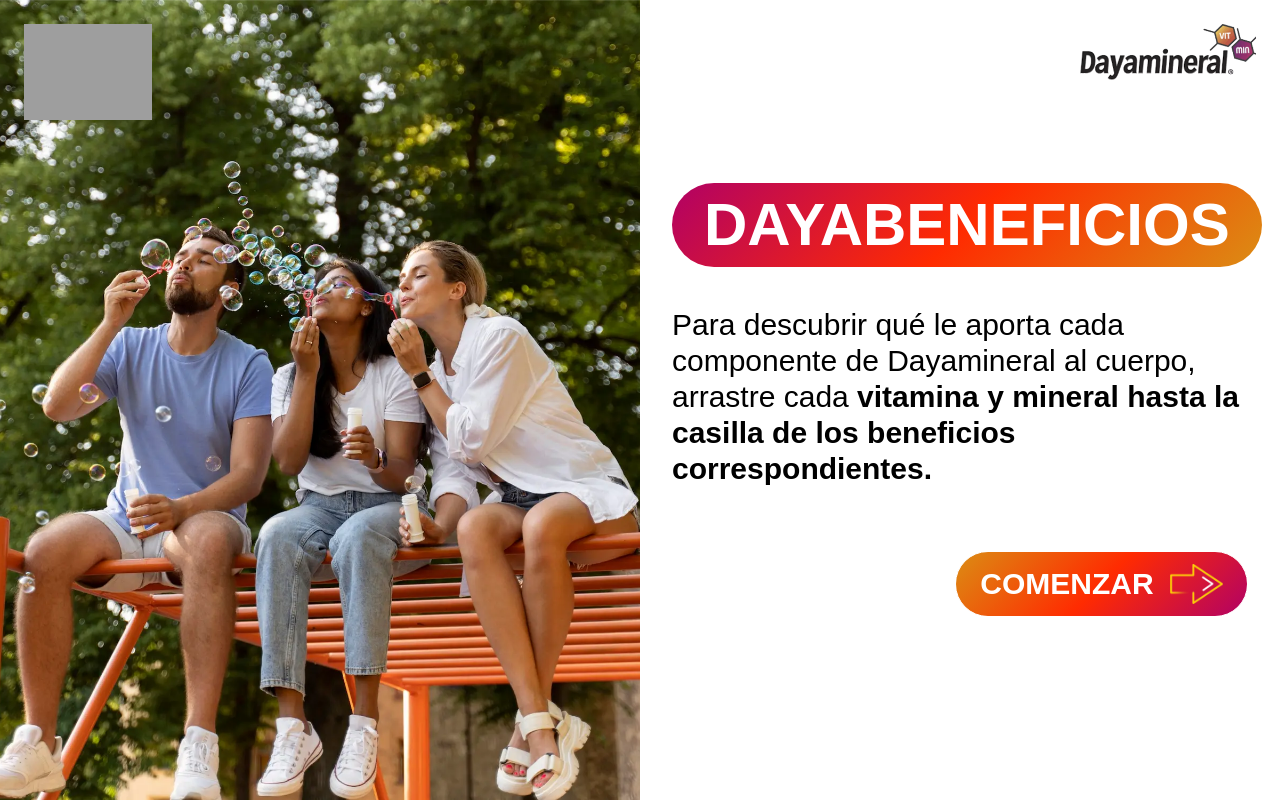
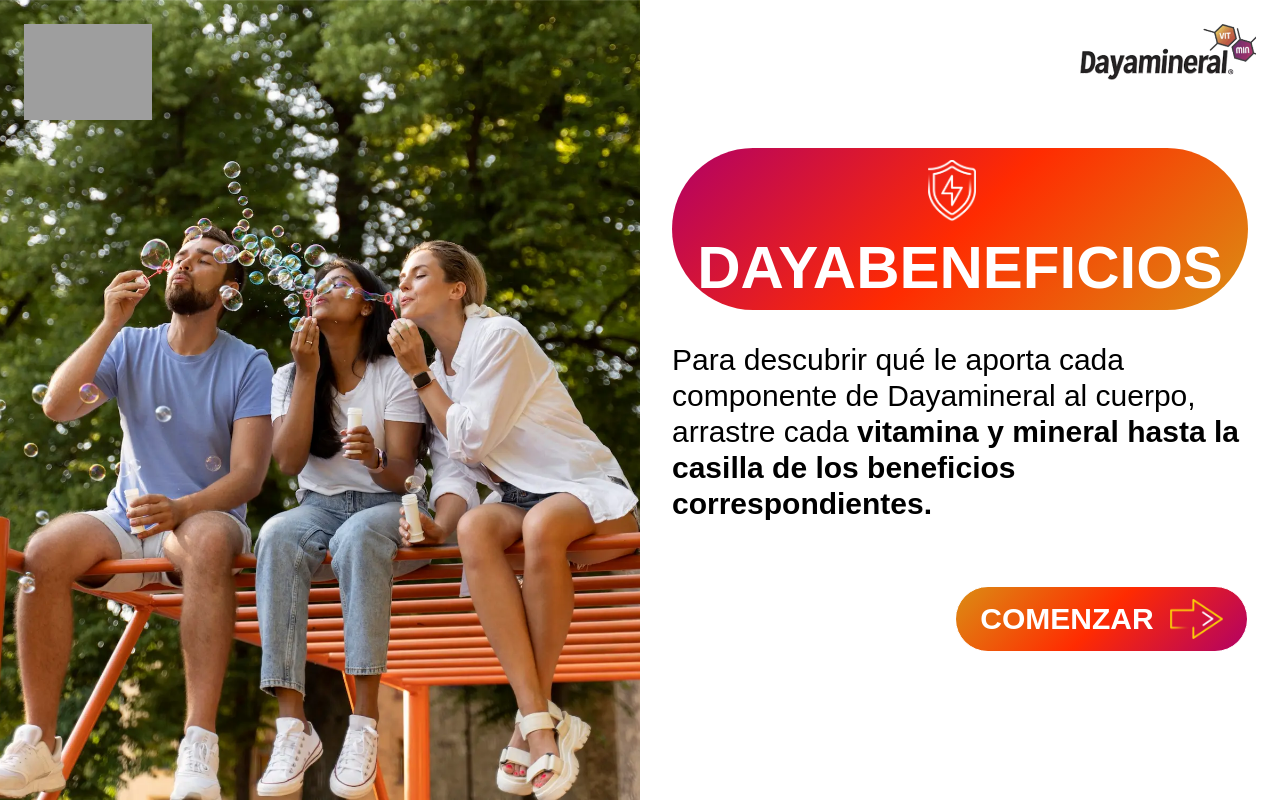
Before and after one commit to TDanyStark/dayabeneficios, an Astro site: page / in a window 1280 px wide. Built offline with nearby package versions, Linux system fonts and the light colour scheme; Astro itself is replaced by a stand-in of ours; grey boxes are pictures that could not be loaded; a web font is replaced by a local one.

Commit message:
feat: add new images for homepage and update layout with logo integration

```diff
--- a/src/pages/index.astro
+++ b/src/pages/index.astro
@@ -5,15 +5,11 @@
 ---
 
 <Layout>
-  <div
-    class="min-h-screen flex flex-col relative"
-  >
+  <div class="min-h-screen flex flex-col relative">
     <div class="absolute top-0 left-0 right-0 z-10">
       <Header />
     </div>
-    <main
-      class="w-full flex-1 flex flex-col lg:flex-row"
-    >
+    <main class="w-full flex-1 flex flex-col lg:flex-row">
       <div class="lg:block lg:w-1/2 lg:min-h-screen">
         <img
           class="w-full h-full object-cover"
@@ -21,14 +17,29 @@
           alt="Imagen Principal"
         />
       </div>
-      <div class="w-7xl mx-auto max-w-full p-4 md:p-6 flex-1 flex items-center justify-end lg:w-1/2 lg:mx-0 lg:justify-center lg:min-h-screen">
+      <div
+        class="w-7xl mx-auto max-w-full p-4 md:p-6 flex-1 flex items-center justify-end lg:w-1/2 lg:mx-0 lg:justify-center lg:min-h-screen bg-radial-(circle at 50% 50%, rgba(255, 255, 255, 0.8) 0%, rgba(255, 255, 255, 0.6) 100%)"
+      >
         <div class="w-full lg:max-w-xl">
-          <h1 class="text-4xl md:text-6xl font-bold text-white mb-2 py-3 px-8 bg-linear-(--gradient-button) inline-block rounded-full">
-            DAYABENEFICIOS
-          </h1>
+          <div class="flex items-center gap-4 flex-col mb-6 bg-linear-(--gradient-button) rounded-full py-3 px-8 ">
+            <img
+              src={`${URL_BASE}/images/dayapoint.webp`}
+              alt="Logo Datapoint"
+              class="w-12 h-auto inline-block mr-4"
+            />
+            <h1
+              class="text-4xl md:text-6xl font-bold text-white"
+            >
+              DAYABENEFICIOS
+            </h1>
+          </div>
 
           <p class="mt-8 text-2xl xs:text-3xl text-black">
-            Para descubrir qué le aporta cada componente de Dayamineral al cuerpo, arrastre cada <strong>vitamina y mineral hasta la casilla de los beneficios correspondientes.</strong>
+            Para descubrir qué le aporta cada componente de Dayamineral al
+            cuerpo, arrastre cada <strong
+              >vitamina y mineral hasta la casilla de los beneficios
+              correspondientes.</strong
+            >
           </p>
           <div class="mt-16 flex justify-end">
             <a
```
Also changed, not shown: public/images/calcio.webp (added), public/images/complejo_b.webp (added), public/images/dayapoint.webp (added), public/images/hierro.webp (added), public/images/magnesio.webp (added), public/images/try_again.webp (added), public/images/vitamina_a.webp (added), public/images/vitamina_c.webp (added), public/images/vitamina_d.webp (added), public/images/zinc.webp (added).
